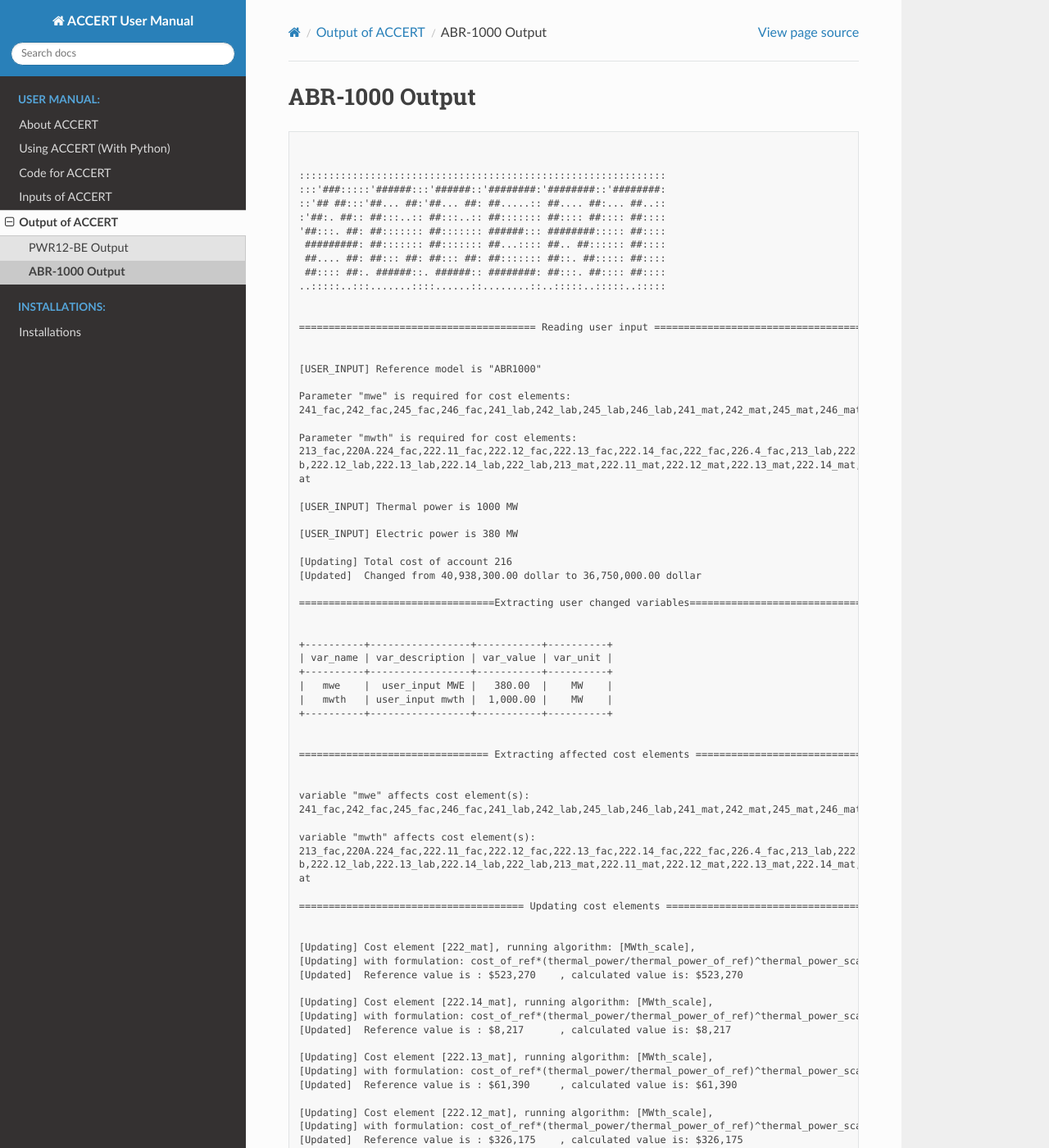
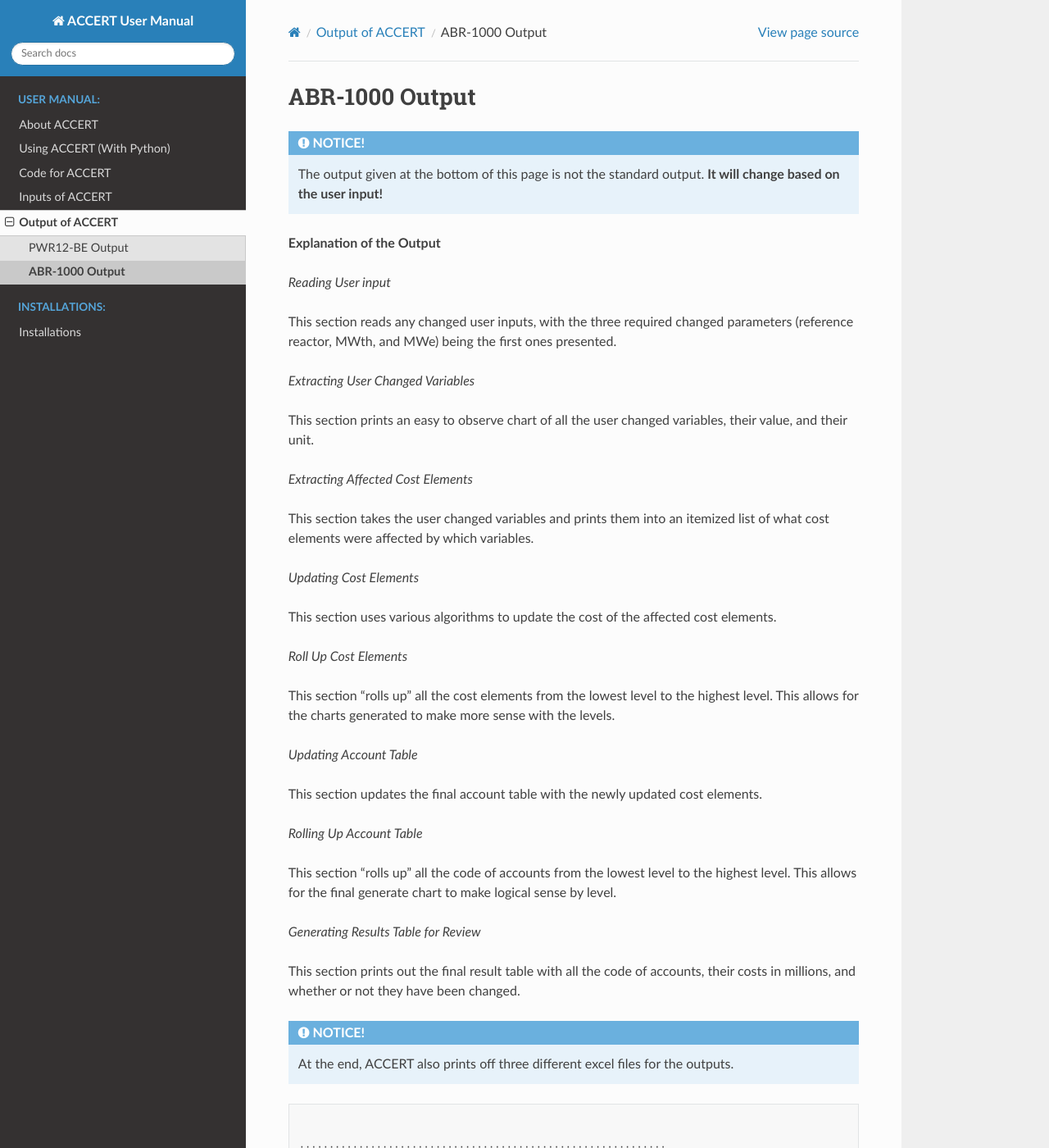
Before and after one commit to accert-dev/ACCERT, a Sphinx documentation site: the page built from docs/source/ABR1000Output.rst, in a window 1280 px wide and 1400 px high. Shown: the whole window at 82% size. Built offline with Sphinx 7.4.7 and the Read the Docs theme 2.0.0, drawn with Linux system fonts in a browser that asks for light colours.

Commit message:
Details of the Output

```diff
--- a/docs/source/ABR1000Output.rst
+++ b/docs/source/ABR1000Output.rst
@@ -4,5 +4,47 @@
 ABR-1000 Output
 ===============
 
+.. admonition:: NOTICE!
+
+    The output given at the bottom of this page is not the standard output. **It will change based on the user input!**
+
+**Explanation of the Output**
+
+*Reading User input*
+
+This section reads any changed user inputs, with the three required changed parameters (reference reactor, MWth, and MWe) being the first ones presented.
+
+*Extracting User Changed Variables*
+
+This section prints an easy to observe chart of all the user changed variables, their value, and their unit.
+
+*Extracting Affected Cost Elements*
+
+This section takes the user changed variables and prints them into an itemized list of what cost elements were affected by which variables.
+
+*Updating Cost Elements*
+
+This section uses various algorithms to update the cost of the affected cost elements.
+
+*Roll Up Cost Elements*
+
+This section "rolls up" all the cost elements from the lowest level to the highest level. This allows for the charts generated to make more sense with the levels.
+
+*Updating Account Table*
+
+This section updates the final account table with the newly updated cost elements.
+
+*Rolling Up Account Table*
+
+This section "rolls up" all the code of accounts from the lowest level to the highest level. This allows for the final generate chart to make logical sense by level.
+
+*Generating Results Table for Review*
+
+This section prints out the final result table with all the code of accounts, their costs in millions, and whether or not they have been changed.
+
+.. admonition:: NOTICE!
+
+    At the end, ACCERT also prints off three different excel files for the outputs.
+
 .. include:: outputabr.out.txt
     :literal:
```
Also changed, not shown: docs/source/PWR12BEOutput.rst (+42 -0 lines).
